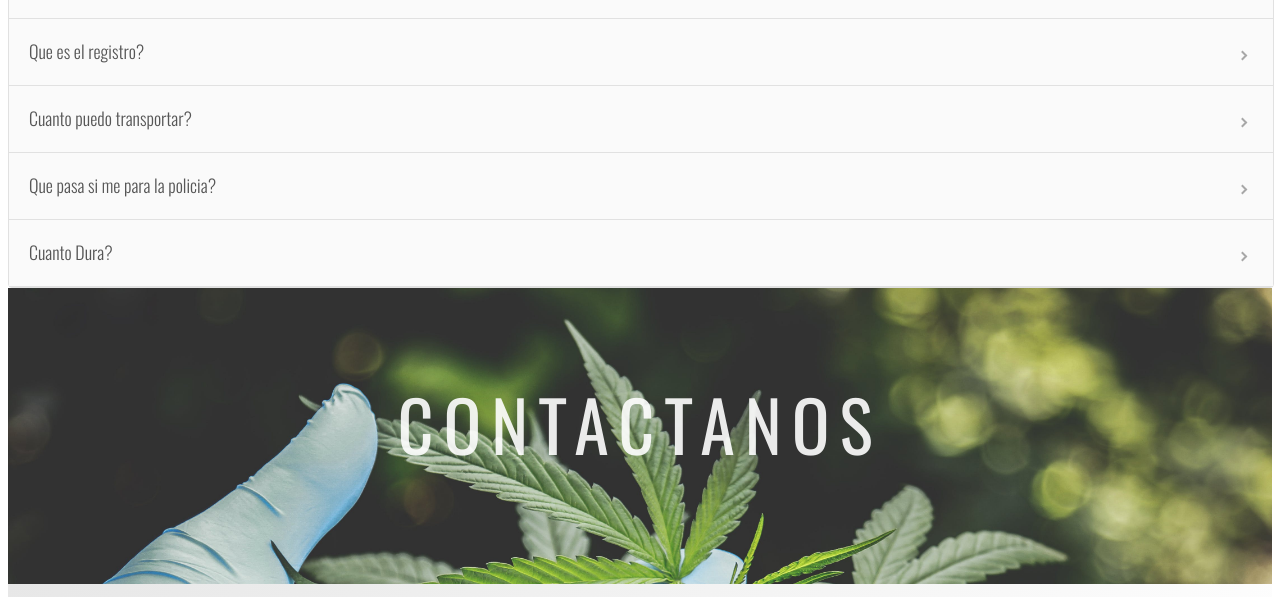
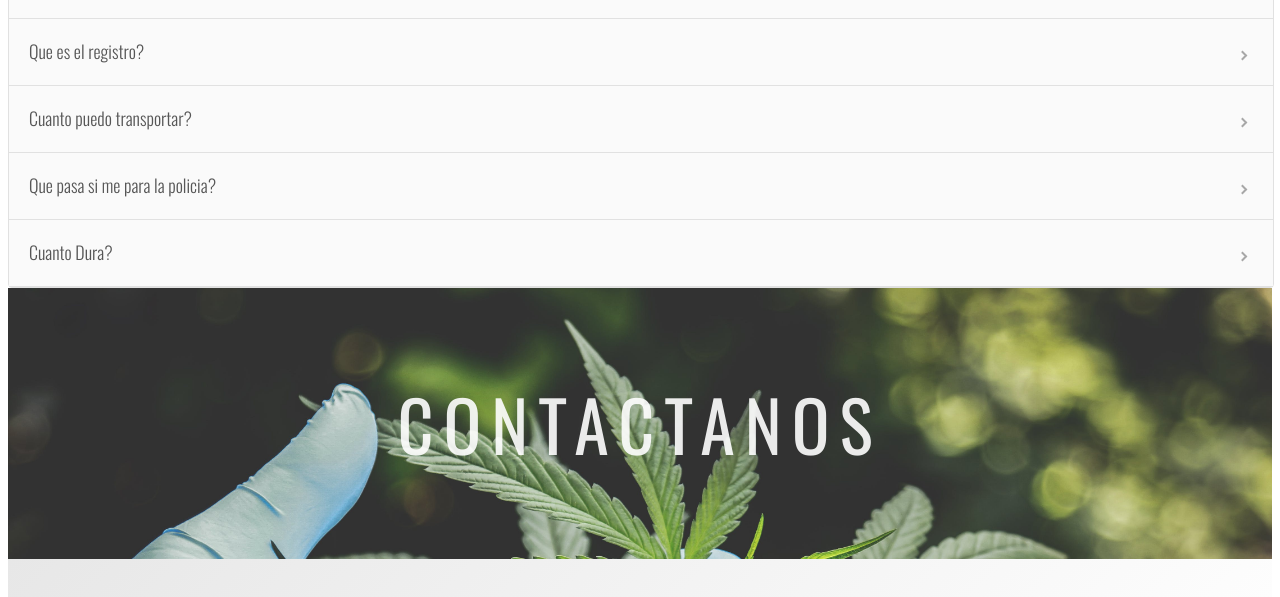
Before and after one commit to micaleal/sorpresita, a plain HTML site: page index.html in a window 1280 px wide. Shown: the part 4454-5051 px from the top of the page. Drawn offline with nearby package versions, Linux system fonts and the light colour scheme; a web font is replaced by a local one.

Commit message:
update 2
update 2

```diff
--- a/style.css
+++ b/style.css
@@ -41,7 +41,7 @@
 #parallax-world-of-ugg .parallax-two {padding-top: 200px; padding-bottom: 200px; overflow: hidden; position: relative; width: 100%; background-image: url(2.jpg); background-attachment: fixed; background-size: cover; -moz-background-size: cover; -webkit-background-size: cover; background-repeat: no-repeat; background-position: center center;}
 #parallax-world-of-ugg .parallax-three {padding-top: 200px; padding-bottom: 200px; overflow: hidden; position: relative; width: 100%; background-image: url(4.jpg); background-attachment: fixed; background-size: cover; -moz-background-size: cover; -webkit-background-size: cover; background-repeat: no-repeat; background-position: center center;}
 #parallax-world-of-ugg .parallax-four {padding-top: 200px; padding-bottom: 200px; overflow: hidden; position: relative; width: 100%; background-image: url(5.jpg); background-attachment: fixed; background-size: cover; -moz-background-size: cover; -webkit-background-size: cover; background-repeat: no-repeat; background-position: center center;}
-#parallax-world-of-ugg .parallax-five {padding-top: 25px; padding-bottom: 75px; overflow: hidden; position: relative; width: 100%; height: 25%; background-image: url(1.jpg); background-attachment: fixed; background-size: cover; -moz-background-size: cover; -webkit-background-size: cover; background-repeat: no-repeat; background-position: top center;}
+#parallax-world-of-ugg .parallax-five {padding-top: 25px; padding-bottom: 50px; overflow: hidden; position: relative; width: 100%; height: 25%; background-image: url(1.jpg); background-attachment: fixed; background-size: cover; -moz-background-size: cover; -webkit-background-size: cover; background-repeat: no-repeat; background-position: top center;}
 
 /* Extras */
 /************************/
```
Also changed, not shown: 1 other file.
